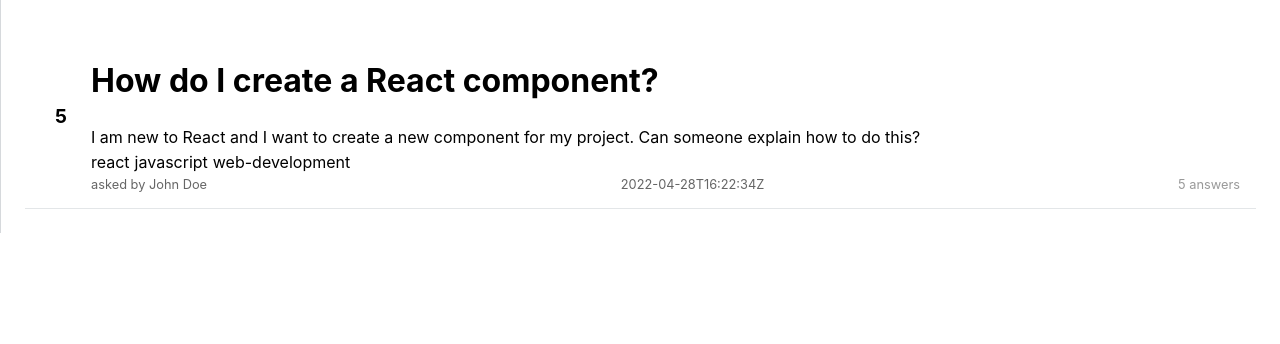
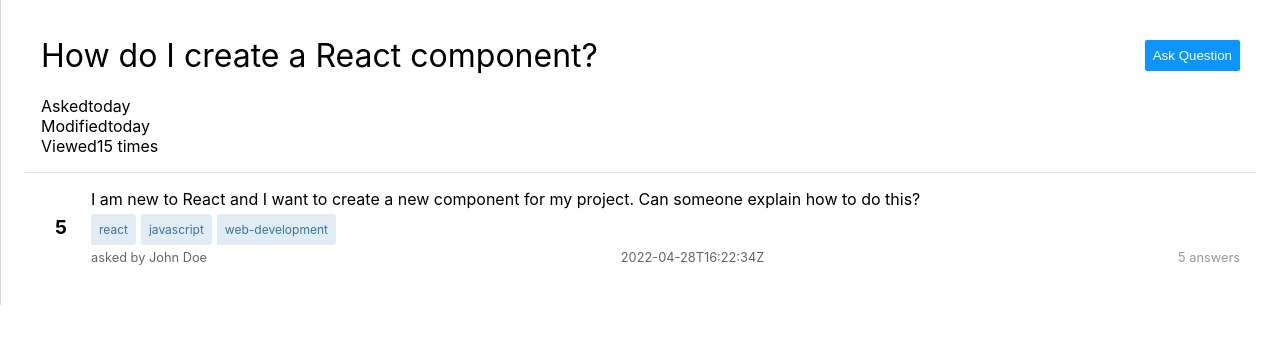
Before and after one commit to Kasun002/gw-stack-overflow, a React (Create React App) app: page /question/1 in a window 1280 px wide. Shown: the top 344 px of the page. Built offline with nearby package versions, Linux system fonts and the light colour scheme.

Commit message:
fix: Question detail page missing element added

```diff
--- a/src/pages/detail/QuestionDetail.css
+++ b/src/pages/detail/QuestionDetail.css
@@ -1,3 +1,16 @@
-.question-detail {
-    color: red;
-}
+
+.tag_question {
+    padding: 8px;
+    font-size: 12px;
+    color: #39739d;
+    background-color: #e1ecf4;
+    border:#00000000 ;
+    border-radius: 3px;
+  }
+
+  .question_info {
+    display: flex;
+    gap: 10px;
+    align-items: center;
+    padding: 16px;
+  }
--- a/src/pages/detail/QuestionDetail.tsx
+++ b/src/pages/detail/QuestionDetail.tsx
@@ -1,4 +1,4 @@
-import { useParams } from 'react-router-dom';
+import { useNavigate, useParams } from 'react-router-dom';
 import './QuestionDetail.css';
 import { useContext, useState } from 'react';
 import { DummyQuestions } from '../../utils/DummyQuestion';
@@ -10,19 +10,46 @@
     const contextData = useContext(AppContext);
     const questionId = id ? parseInt(id) : null;
 
+    const navigate = useNavigate();
+
+    const askQuestion = () => {
+        navigate('/question');
+    }
+
     const question = contextData.questions.find(q => q.id === questionId);
 
     return (
         <>
+            <div className='header'>
+                <div className='header__top'>
+                    <h1>{question?.title}</h1>
+                    <button onClick={askQuestion}>
+                        Ask Question
+                    </button>
+                </div>
+                <div className="">
+                    <div className="" title={question?.timestamp}>
+                        <span className="fc-light mr2">Asked</span>
+                        <time itemProp={question?.timestamp} dateTime={question?.timestamp}>today</time>
+                    </div>
+                    <div className="">
+                        <span className="">Modified</span>
+                        <a className="" title={question?.timestamp}>today</a>
+                    </div>
+                    <div className="" title="Viewed 15 times">
+                        <span className="fc-light mr2">Viewed</span>
+                        15 times
+                    </div>
+                </div>
+            </div>
             <div id="content" className="snippet-hidden">
                 <div id="mainbar" role="main" aria-labelledby="h-all-questions">
                     <div className='question-wrapper'>
-                        <div className="question">
+                        <div className="question_info">
                             <div className="votes">{question?.votes}</div>
                             <div className="question-summary">
-                                <h1>{question?.title}</h1>
                                 <div>{question?.body}</div>
-                                <div className="tags">{question?.tags?.map(tag => <span key={tag}>{tag}</span>)}</div>
+                                <div className="tags">{question?.tags?.map(tag => <div key={tag} className='tag_question'>{tag}</div>)}</div>
                                 <div className="details">
                                     <span className="author">asked by {question?.author}</span>
                                     <span className="timestamp">{question?.timestamp}</span>
--- a/src/pages/list/QuestionList.css
+++ b/src/pages/list/QuestionList.css
@@ -68,3 +68,12 @@
     font-size: 13px;
     line-height: calc((13+12)/13);
   }
+
+  .tag_question {
+    padding: 8px;
+    font-size: 12px;
+    color: #39739d;
+    background-color: #e1ecf4;
+    border:#00000000 ;
+    border-radius: 3px;
+  }
--- a/src/pages/list/QuestionList.tsx
+++ b/src/pages/list/QuestionList.tsx
@@ -34,7 +34,7 @@
                         <div className="question-summary">
                             <Link to={`/question/${question.id}`} className="title">{question.title}</Link>
                             <div>{question.body}</div>
-                            <div className="tags">{question.tags.map((tag: string) => <span key={tag}>{tag}</span>)}</div>
+                            <div className="tags">{question.tags.map((tag: string) => <span key={tag} className='tag_question'>{tag}</span>)}</div>
                             <div className="details">
                                 <span className="author">asked by {question.author}</span>
                                 <span className="timestamp">{question.timestamp}</span>
```
